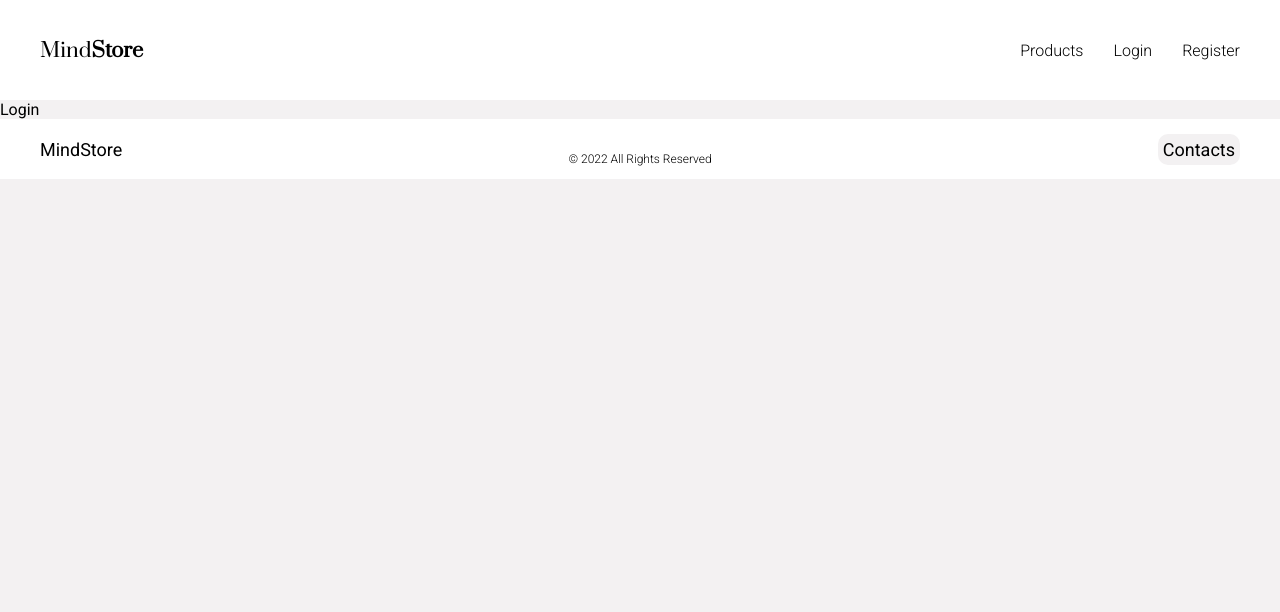
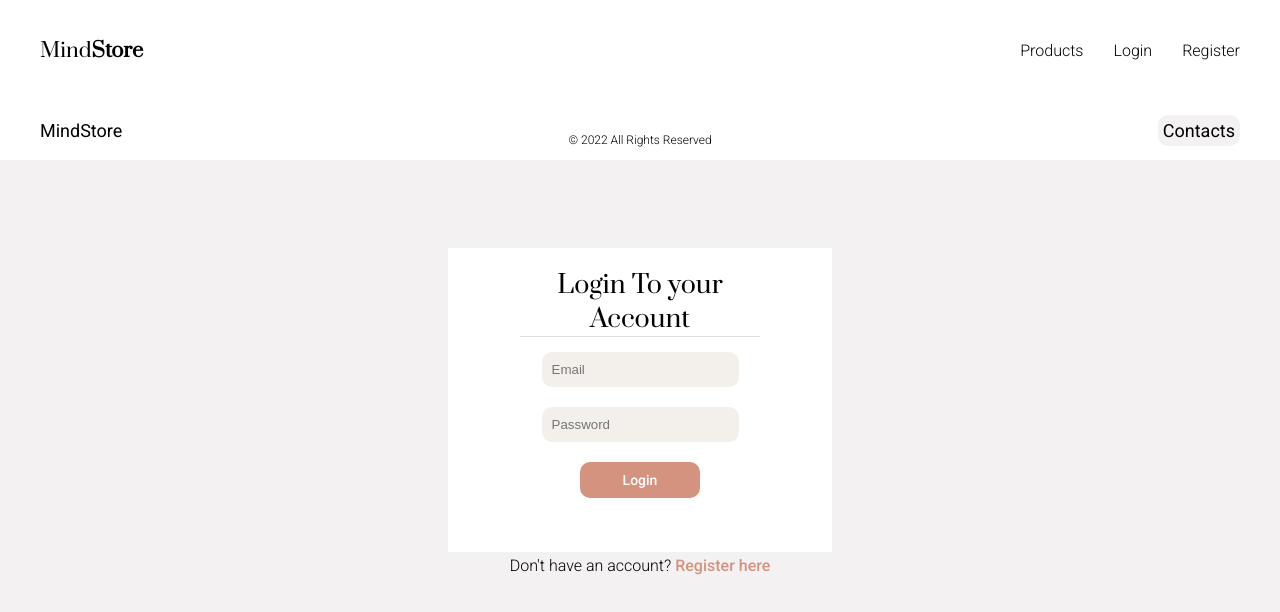
Before and after one commit to Jcouto97/MindStore-React, a React (Create React App) app in the folder mindstore/: page /login in a window 1280 px wide. Shown: the top 612 px of the page. Built offline with nearby package versions, Linux system fonts and the light colour scheme; a web font is replaced by a local one.

Commit message:
login implemented

```diff
--- a/mindstore/src/components/Product/Product.js
+++ b/mindstore/src/components/Product/Product.js
@@ -1,5 +1,6 @@
 import React from 'react'
 import starFull from "../../assets/star-full.png";
+import "./product.css"
 
 //recebe props de onde a componente for chamada (na home)
 //RECEBE 2 TIPOS DE PROPS? (da pagelist tb)
@@ -11,11 +12,11 @@ function Product(props) {
       <img src={product.image} className="product-image" />
       <div className="product-rating">
         <p>{Math.round((product.rating.rate) * 10) / 10}</p>
-        <img src={starFull} />
+        <img className='product-star' src={starFull} />
       </div>
       <div className="product-content">
-        <p children="product-title">{product.title}</p>
-        <p children="product-price">{product.price}</p>
+        <p className="product-title">{product.title}</p>
+        <p className="product-price">{product.price}$</p>
       </div>
 
 
--- a/mindstore/src/components/Product/product.css
+++ b/mindstore/src/components/Product/product.css
@@ -0,0 +1,41 @@
+.product-container {
+  background-color: white;
+  width: 400px;
+  height: 500px;
+  display: flex;
+  flex-direction: column;
+  justify-content: space-around;
+  padding: 20px;
+}
+
+.product-image {
+  width: 100%;
+  height: 300px;
+}
+
+.product-rating {
+    display: flex;
+    gap: 5px;
+    padding: 1;
+    font-family: 'Roboto', sans-serif;
+    font-weight: 300;
+    align-items: center;
+}
+
+.product-star {
+    width: 15px;
+    height: 15px;
+}
+
+.product-content {
+    display: flex;
+    font-size: 14px;
+    justify-content: space-between;
+    font-family: 'Roboto', sans-serif;
+    font-weight: 300;
+}
+
+.product-price {
+    font-weight: 500;
+    color: #d4937f;
+}
--- a/mindstore/src/pages/Credentials/Login.js
+++ b/mindstore/src/pages/Credentials/Login.js
@@ -1,15 +1,129 @@
-import React from 'react'
+import React, { useRef, useState, useEffect } from 'react'
 import Header from "../../components/Header/Header"
 import Footer from "../../components/Footer/Footer"
+import { Link, Navigate } from "react-router-dom"
+import "./credentials.css"
+
+/*
+fazer um form, que recebe email e password
+vou guarda-los em useRef
+fazer state para mensagem caso sucedido ou nao
+guardar o token em local storage para depois usar nos carrinhos de compras e sign out
+fazer pedido fetch post a api para logar com o token no authorization
+*/
+
 
 function Login() {
+
+  const [token, setToken] = useState("")
+  const [message, setMessage] = useState("")
+  const [userId, setUserId] = useState("")
+  const email = useRef()
+  const password = useRef()
+
+  async function handleSubmit(event) {
+    console.log(email.current.value)
+    console.log(password.current.value)
+
+    event.preventDefault();
+
+    const request = {
+      method: 'POST',
+      headers: { "Content.Type": "application/JSON" },
+      body: JSON.stringify({
+        email: email.current.value,
+        password: password.current.value,
+      }),
+    };
+
+    try {
+      const response = await fetch("/login", request)
+      // const json = await response.json(); nao é preciso aqui?
+      if (response.status === 200) {
+        setMessage("Login successful!")
+        //este get authorization e id nao estam no json?
+        setToken(response.headers.get("Authorization"))
+        setUserId(response.headers.get("Id"))
+
+        //atribuir a local storage, dava com use context?
+        localStorage.setItem("token", token)
+        localStorage.setItem("userId", userId)
+
+      } else {
+        setMessage("Login failed!")
+        setToken(null)
+      }
+    } catch (err) {
+      console.log(err)
+    }
+  }
+
+  //para redirecionar n consegui com set timeout?
+  if (message === "Login successful!") {
+    return <Navigate to="/productspage" />
+  }
+
+  /*   function redirect(){
+    setTimeout(function () {
+      if (message === "Login successful!") {
+        return <Navigate to="/productspage" />
+      }
+    }, 5000)
+  } */
+
+
+  /* function redirect() {
+    if (message === "Login successful!") {
+      return <Navigate to="/productspage" />
+    }
+  }
+
+  redirect() */
+  /* setTimeout(function () {
+    return redirect()
+  }, 5000) */
+
+  /* useEffect(() => {
+    const timeout = setTimeout(function () {
+      redirect()
+    }, 5000)
+
+    return () => clearTimeout(timeout);
+  }, []); */
+
+
+  console.log(message)
+  console.log(token)
+  console.log(userId)
+
+
   return (
     <>
       <Header />
-      <div>Login</div>
+      <div className="credentials-container">
+        <p className="credentials-title">Login To your Account</p>
+        <form onSubmit={handleSubmit} className='credentials-form' >
+            <label htmlFor='email' >
+              <input id="table" type="text" ref={email} placeholder="Email" required />
+            </label>
+            <label htmlFor='password'>
+              <input id="table" type="password" ref={password} placeholder="Password" required />
+            </label>
+          <button className='credentials-button' type='submit'>Login</button>
+        </form>
+        {/* permutar entre mensagem vermelha ou verder */}
+        {/* fazer set timeout 1 seg e passar para login page caso sucesso */}
+        <p className={message === "Login successful!" ? "success-message" : "error-message"}> {message}</p>
+        {/* {message === "Login successful!" ? {redirect} : "null"} */}
+        <p className="credentials-message">
+          Don't have an account?
+          <Link to="/register" className="credentials-redirect"> Register here</Link>
+        </p>
+      </div>
       <Footer />
     </>
   )
 }
 
+
 export default Login
--- a/mindstore/src/pages/Credentials/credentials.css
+++ b/mindstore/src/pages/Credentials/credentials.css
@@ -0,0 +1,68 @@
+.credentials-container {
+  background-color: white;
+  display: flex;
+  justify-content: center;
+  justify-content: space-between;
+  align-items: center;
+  gap: 5px;
+  flex-direction: column;
+  position: absolute;
+  top: 50%;
+  left: 50%;
+  transform: translate(-50%, -50%);
+  width: 30%;
+  height: 38%;
+  padding: 20px;
+}
+
+.credentials-title {
+  text-align: center;
+  font-family: "Prata", serif;
+  font-weight: 300;
+  font-size: 25px;
+  border-bottom: 0.5px solid #dddddd;
+  margin: 0 15%;
+}
+
+.credentials-form {
+  display: flex;
+  flex-direction: column;
+  align-items: center;
+  gap: 10px;
+}
+
+.credentials-button {
+  border: none;
+  background-color: #d4937f;
+  color: white;
+  font-weight: 500;
+  font-family: "Roboto", sans-serif;
+  padding: 10px;
+  width: 120px;
+  cursor: pointer;
+  transition: 0.3s ease-in-out;
+  font-size: 14px;
+  text-align: center;
+  text-decoration: none;
+  border-radius: 10px;
+  margin-top: 10px;
+}
+
+#table {
+  margin-top: 10px;
+  padding: 10px;
+  background-color: rgb(243, 240, 236);
+  border: none;
+  border-radius: 10px;
+}
+
+.credentials-message {
+  font-family: "Roboto", sans-serif;
+  font-weight: 300;
+}
+
+.credentials-redirect {
+  font-family: "Roboto", sans-serif;
+  font-weight: 500;
+  color: #d4937f;
+}
```
